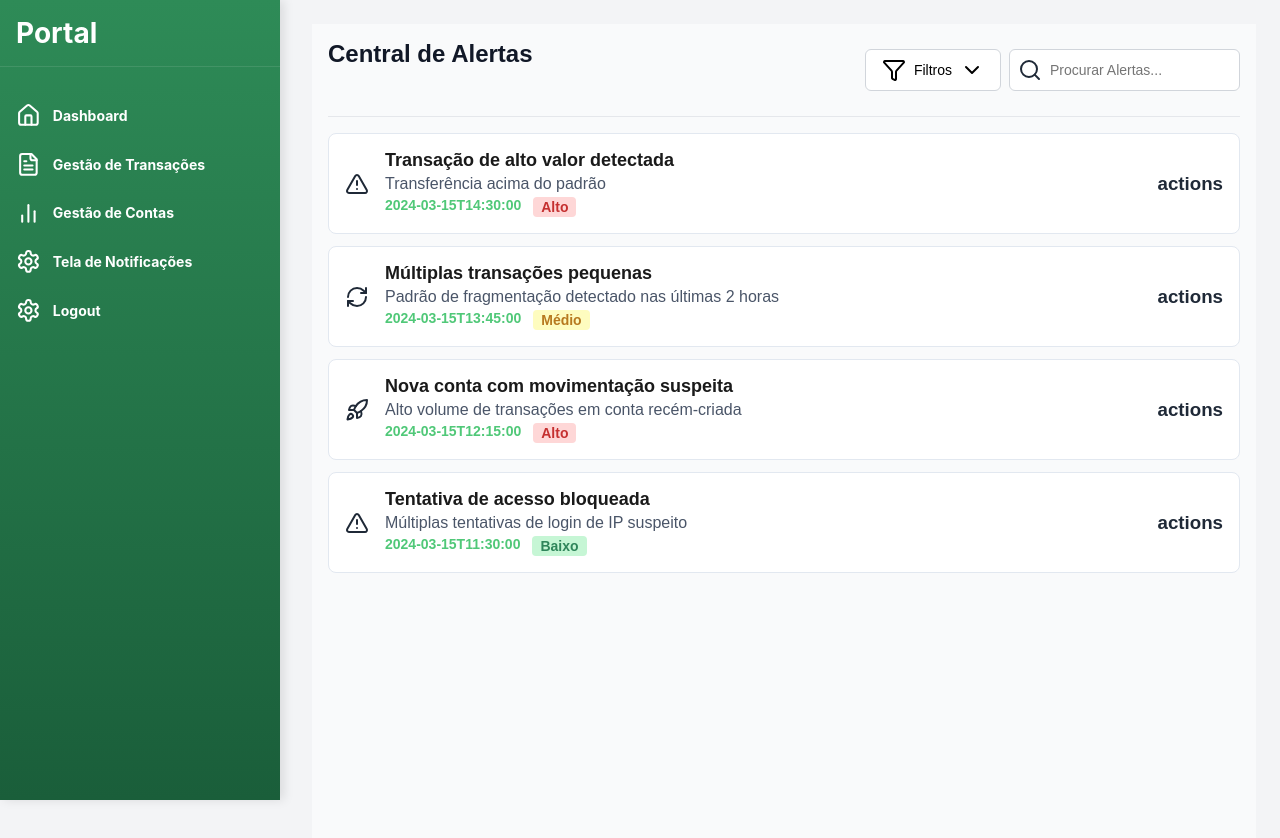
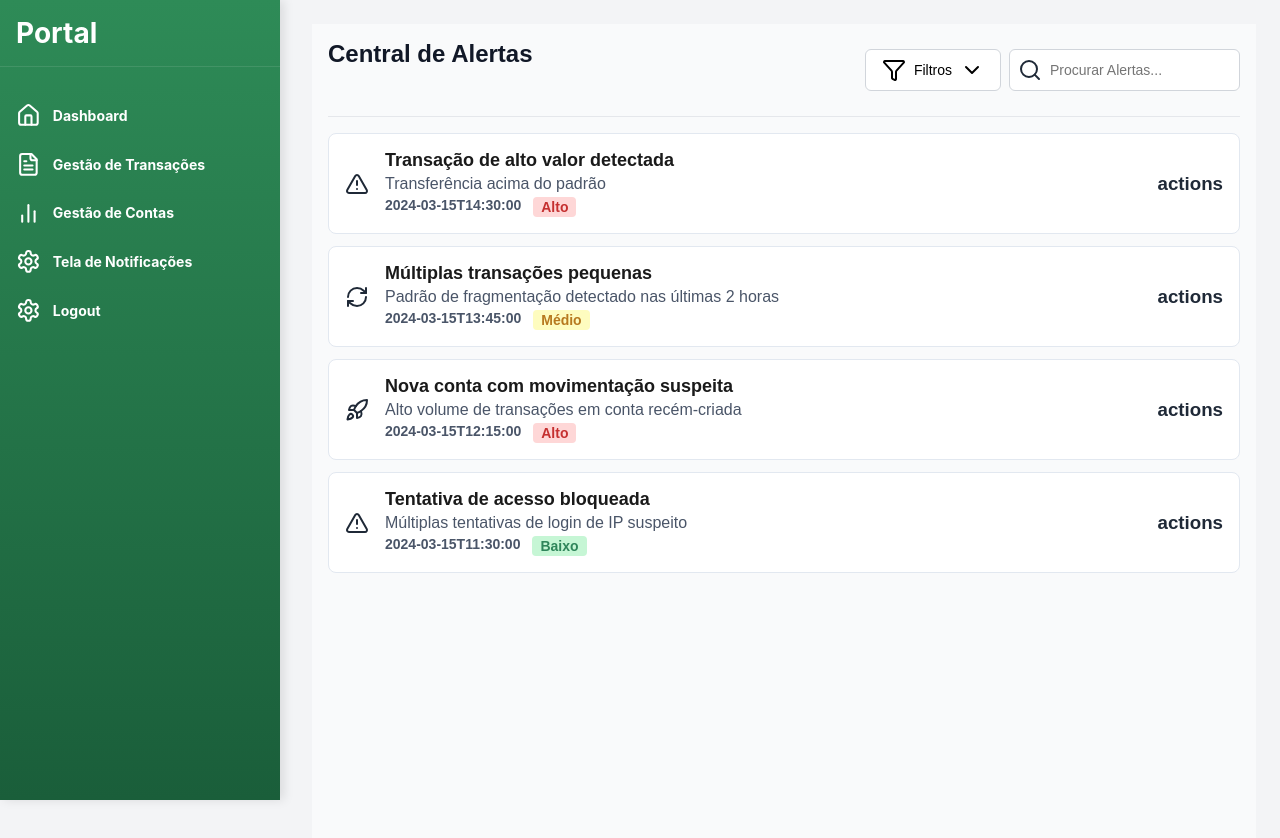
Before and after one commit to RusthenRonald2006/Portal-de-analise-em-anomalias-transacionais, a React (Create React App) app in the folder detec-anomalias/: page /notificacoes in a window 1280 px wide. Shown: the top 838 px of the page. Built offline with nearby package versions, Linux system fonts and the light colour scheme; the HTML template or start-up script is replaced by a standard one.

Commit message:
atualizando cor

```diff
--- a/detec-anomalias/src/components/Pages/Notificacoes.module.css
+++ b/detec-anomalias/src/components/Pages/Notificacoes.module.css
@@ -150,6 +150,9 @@ z-index: 10;
     font-size: 14px;
     color: #718096;
 }
+.alert_data{
+    color: #4a5568;
+}
 .severity_tag{
     padding: 2px 8px;
     border-radius: 4px;
```
